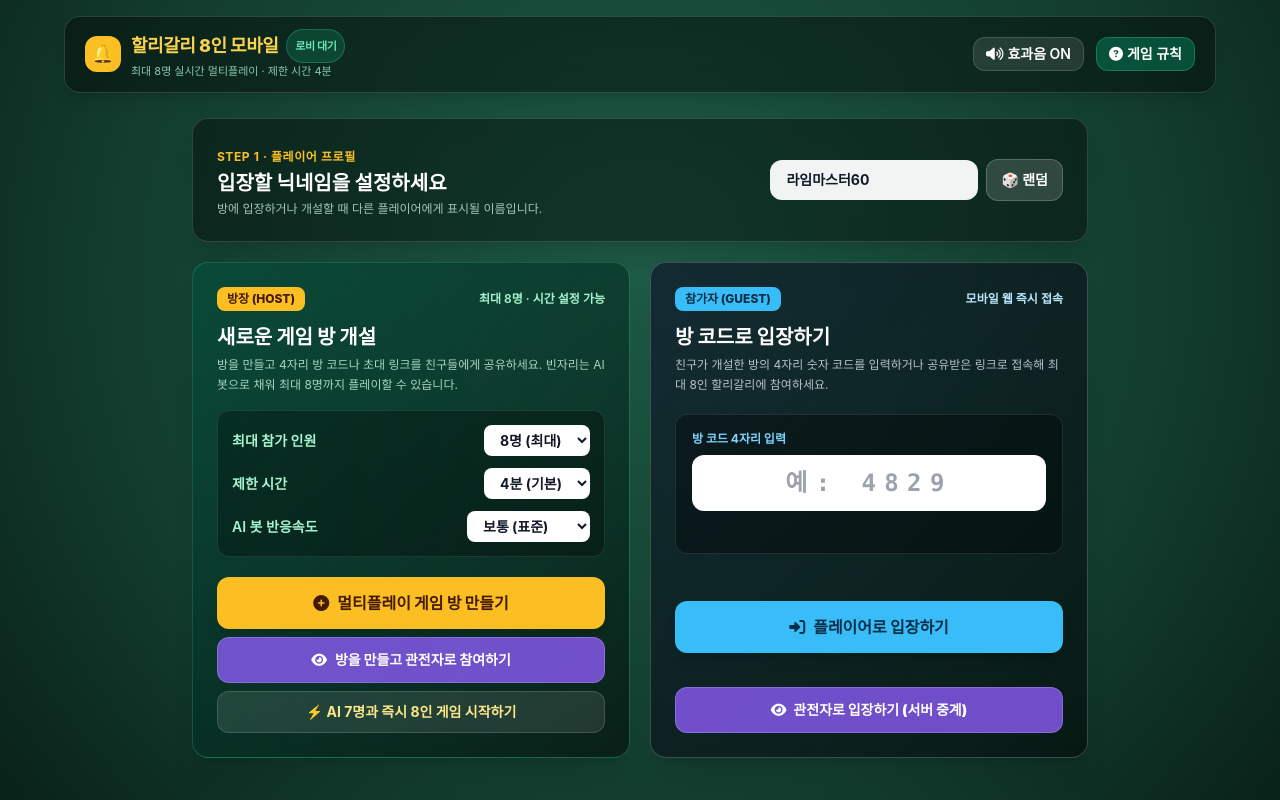
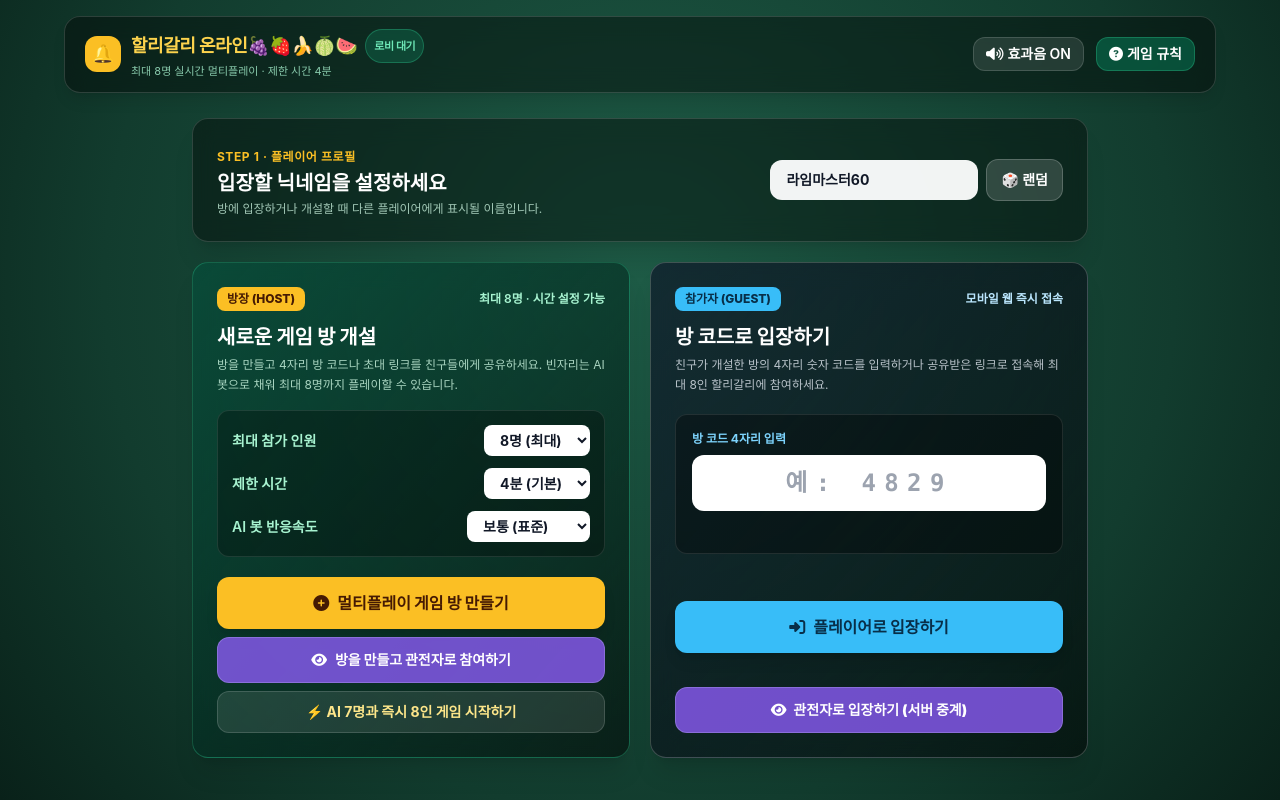
Before and after one commit to helloimhooninicetomeetyou/yearendparty, a plain HTML site: page index.html in a window 1280 px wide. Drawn offline with nearby package versions, Linux system fonts and the light colour scheme; a web font is replaced by a local one.

Commit message:
Update index.html

```diff
--- a/index.html
+++ b/index.html
@@ -308,7 +308,7 @@
       </div>
       <div>
         <h1 class="text-base sm:text-lg font-extrabold tracking-tight text-amber-300 flex items-center gap-2">
-          할리갈리 8인 모바일
+          할리갈리 온라인🍇🍓🍌🍈🍉
           <span id="connection-badge" class="text-[11px] px-2 py-0.5 rounded-full bg-emerald-500/20 text-emerald-300 border border-emerald-400/30 font-semibold">
             로비 대기
           </span>
```
